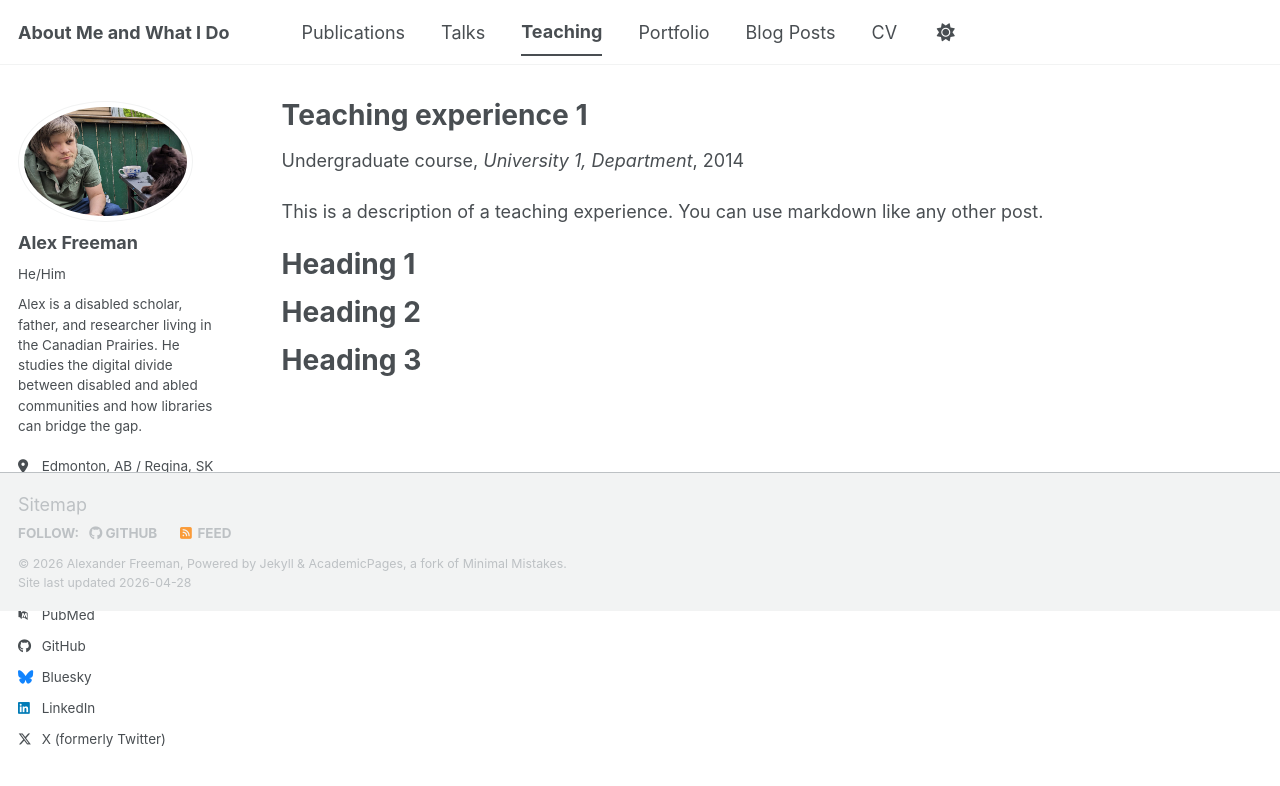
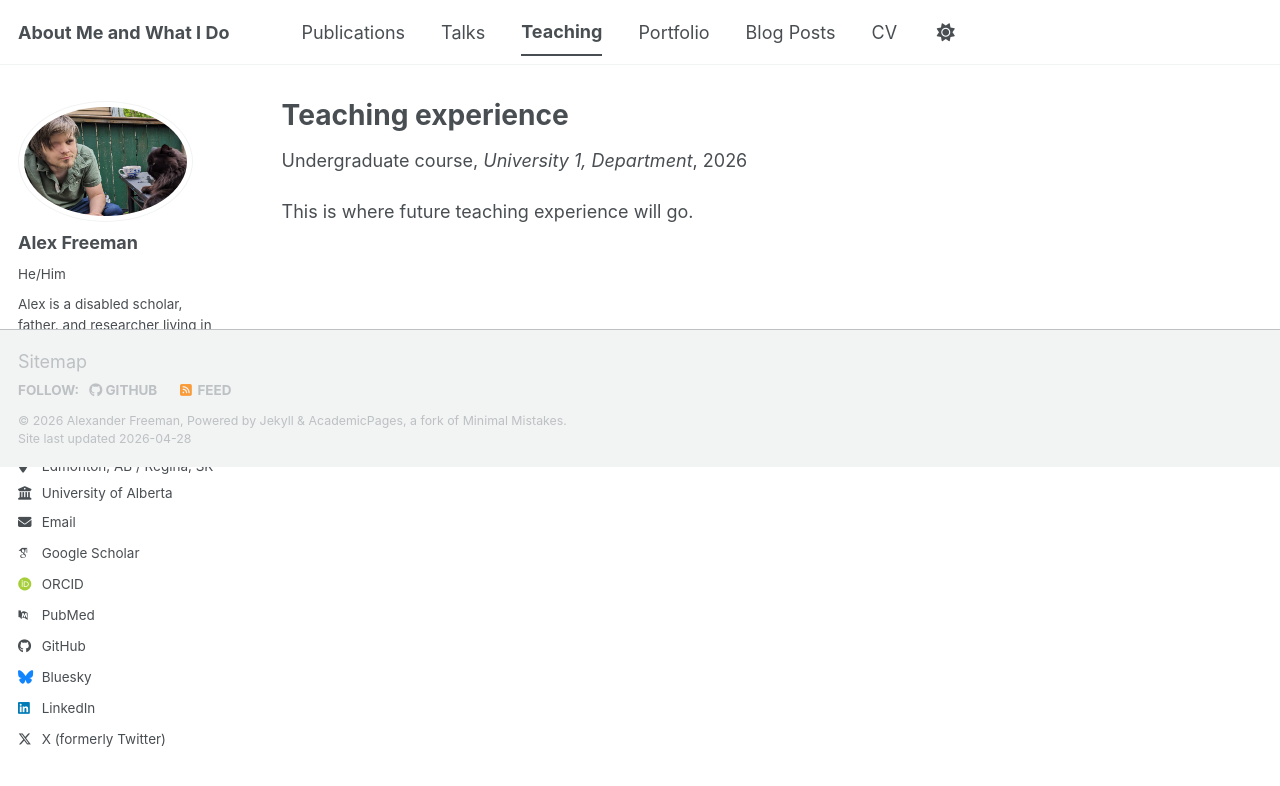
Before and after one commit to Rakk510/Me-Version-2, a Jekyll site: the page built from _teaching/2014-spring-teaching-1.md, in a window 1280 px wide. Shown: the top 786 px of the page. Built offline with Jekyll 4.4.1, drawn with Linux system fonts in a browser that asks for light colours; some web fonts are replaced; a script bundle is joined from its source files by our own code; library files that are not in the unit come from our copies.

Commit message:
Update 2014-spring-teaching-1.md

```diff
--- a/_teaching/2014-spring-teaching-1.md
+++ b/_teaching/2014-spring-teaching-1.md
@@ -1,20 +1,11 @@
 ---
-title: "Teaching experience 1"
+title: "Teaching experience"
 collection: teaching
 type: "Undergraduate course"
 permalink: /teaching/2014-spring-teaching-1
 venue: "University 1, Department"
-date: 2014-01-01
+date: 2026-01-01
 location: "City, Country"
 ---
 
-This is a description of a teaching experience. You can use markdown like any other post.
-
-Heading 1
-======
-
-Heading 2
-======
-
-Heading 3
-======
+This is where future teaching experience will go.
```
